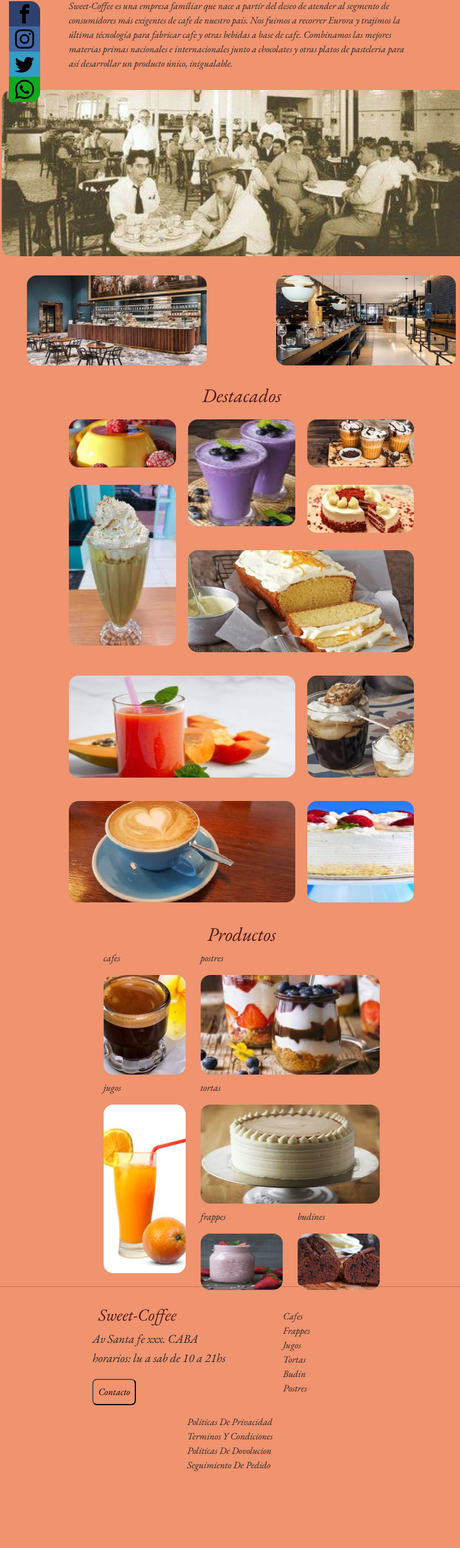
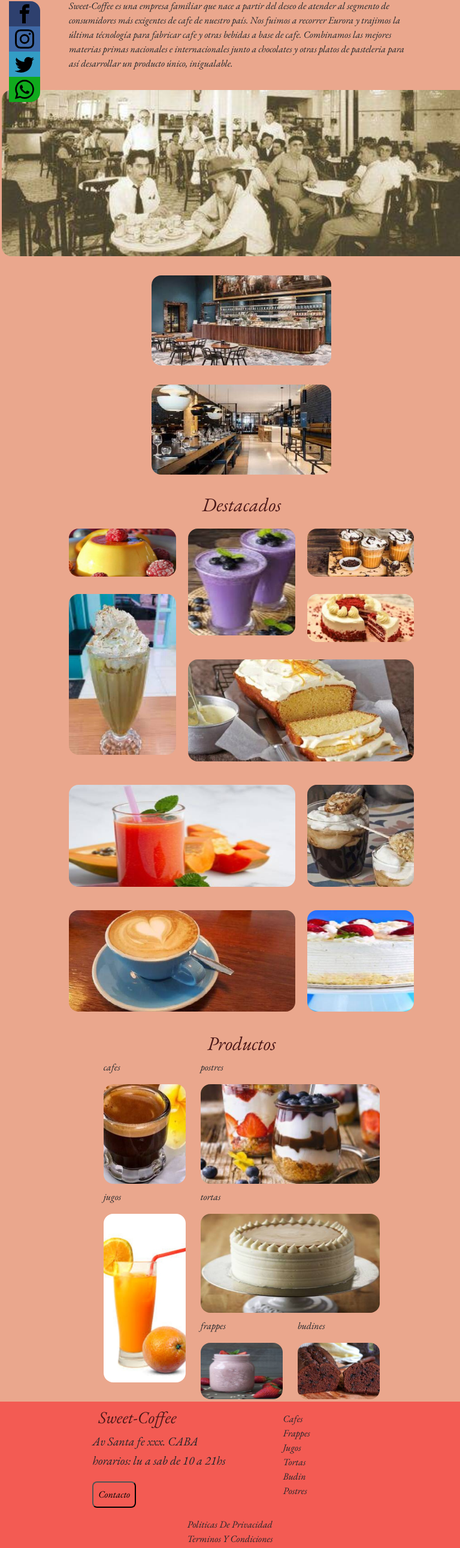
Before and after one commit to Karen-dt/Proyecto-final, a website: page index.html in a window 768 px wide. Shown: the part 208-2788 px from the top of the page at 60% size. Before the commit the page ends 2678 px from the top, so only its background shows below. Drawn offline with nearby package versions, Linux system fonts and the light colour scheme.

Commit message:
cambie fondo entre otros

```diff
--- a/index.html
+++ b/index.html
@@ -133,8 +133,6 @@
             </div>
         </section>
     </main>
-
-   <hr>
     <!--Footer-->
     <footer>
         <div class="contenedor">
--- a/scss/_footer.scss
+++ b/scss/_footer.scss
@@ -30,14 +30,15 @@ footer {
     justify-content: center;
     align-items: center;
     margin-top: 20px;
+    background-color: $footer;
 }
 .item{
-    margin: 1rem;
     padding: 1rem;
     float: left;
     margin: 0 5rem;
     line-height: 1.5rem;
     text-transform: capitalize;
+    transition: all 2s;
     &:hover{
         color: $turquesa;
         height: 50%;
--- a/scss/_main.scss
+++ b/scss/_main.scss
@@ -138,6 +138,7 @@ main{
     .atencion{
         @include formulario;
         width: 50%;
+        padding-left: 15px;
     }
 
 
@@ -277,7 +278,7 @@ main{
         "gal3 gal5 gal6"
         ;
         gap: 25px;
-        margin-bottom: 20px;
+        margin-bottom: 30px;
         img{
             width: 100%;
             height: 87%;
--- a/scss/_media.scss
+++ b/scss/_media.scss
@@ -1,12 +1,13 @@
 @media screen and (max-width: 768px){
+    .historico{
+        width: 50%;
+    }
     .actual{
-        display: none;
+        flex-direction: column;
         justify-content: center;
+        align-items: center;
     }
-    .stilomicuenta {
-        display: none;
-    }
-    .item   {
+    .item {
         &:hover{
             font-weight: normal;
         }
@@ -30,13 +31,12 @@
         gap: 5px;
     }
 }
-@media screen and (min-width: 480px){
+@media screen and (max-width: 480px){
     .actual{
-        display: none;
-        justify-content: center;
+        flex-direction: column;
     }
     .stilomicuenta {
-        display: none;
+        flex-direction: column;
     }
     .item   {
         &:hover{
--- a/scss/style.scss
+++ b/scss/style.scss
@@ -1,10 +1,11 @@
 
 $negro: black;
 $blanco: white;
-$coral: #f0936f;
+$coral: #eaa78d;
 $bordo:rgb(75, 24, 24);
 $turquesa: rgb(30, 160, 147);
 $petroleo: rgb(7, 54, 50);
+$footer: #f35b53;
 *{
     margin: 0;
     padding: 0;
```
Also changed, not shown: contacto.html (+1 -3 lines), locales.html (+0 -2 lines), mi-cuenta.html (+0 -2 lines), productos.html (+0 -5 lines), css/style.css.
